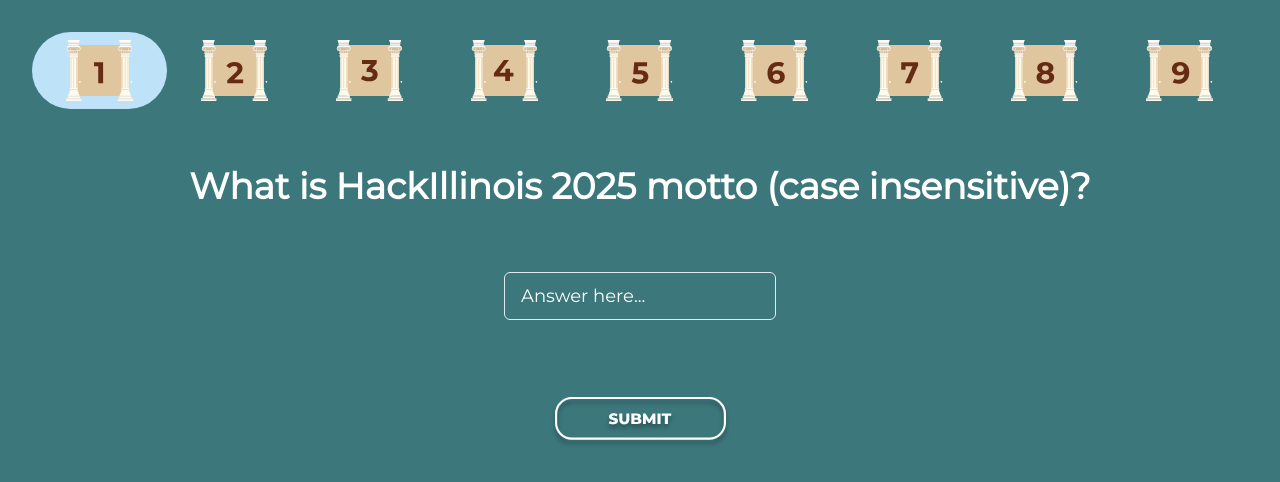
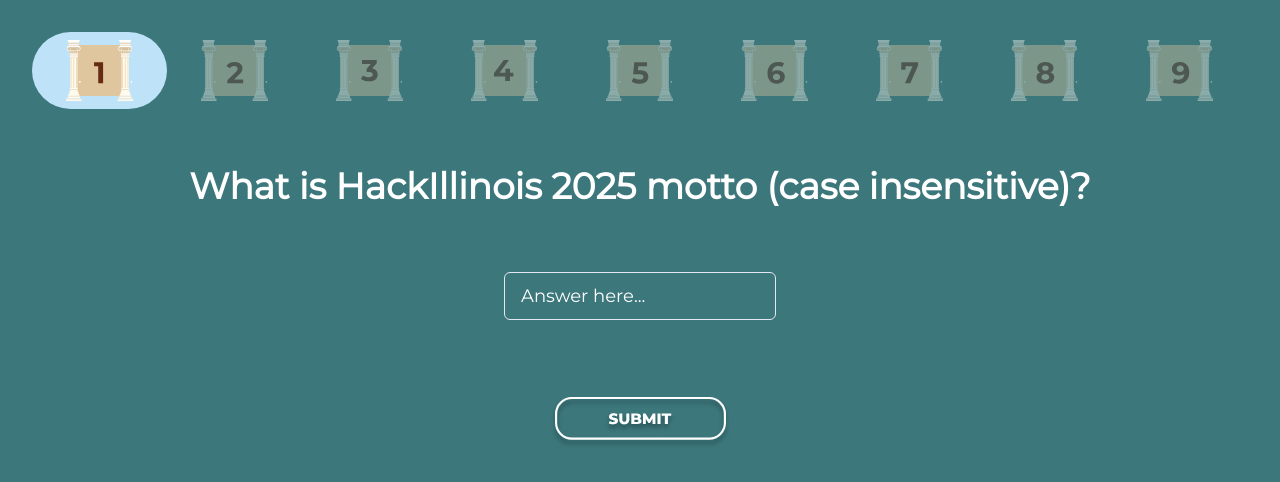
Before and after one commit to HackIllinois/riddles, a React (Vite) app: page /questions in a window 1280 px wide. Shown: the top 482 px of the page. Built offline with nearby package versions, Linux system fonts and the light colour scheme; no server answers; sample sign-in values are in the browser's storage.

Commit message:
sequential ordering

```diff
--- a/src/routes/Questions.tsx
+++ b/src/routes/Questions.tsx
@@ -35,9 +35,14 @@ export interface PuzzleData {
 }
 
 
-function createTab(idx: number, complete: boolean) {
+function createTab(idx: number, complete: boolean, problemComplete: boolean[]) {
     const src = complete ? "complete.svg" : `q${idx}.svg`;
-    return <Tab> <Image draggable="false" minH={"100%"} src={`/${src}`} /> </Tab>;
+    const isDisabled = idx !== 0 && !problemComplete[idx - 1];
+    return (
+        <Tab isDisabled={isDisabled}>
+            <Image draggable="false" minH={"100%"} src={`/${src}`} />
+        </Tab>
+    );
 }
 
 
@@ -89,7 +94,7 @@ export default function Questions() {
             <ModalWrapper isOpen={isOpen} onClose={onClose}/>
             <Tabs isFitted variant='soft-rounded'>
                 <TabList marginBottom="2%">
-                    {problems.map(idx => createTab(idx, data?.problemComplete?.[idx] || false))}
+                    {problems.map(idx => createTab(idx, data?.problemComplete?.[idx] || false, data?.problemComplete || []))}
                 </TabList>
 
                 <TabPanels fontFamily={"Montserrat"} fontWeight={600}>
```
